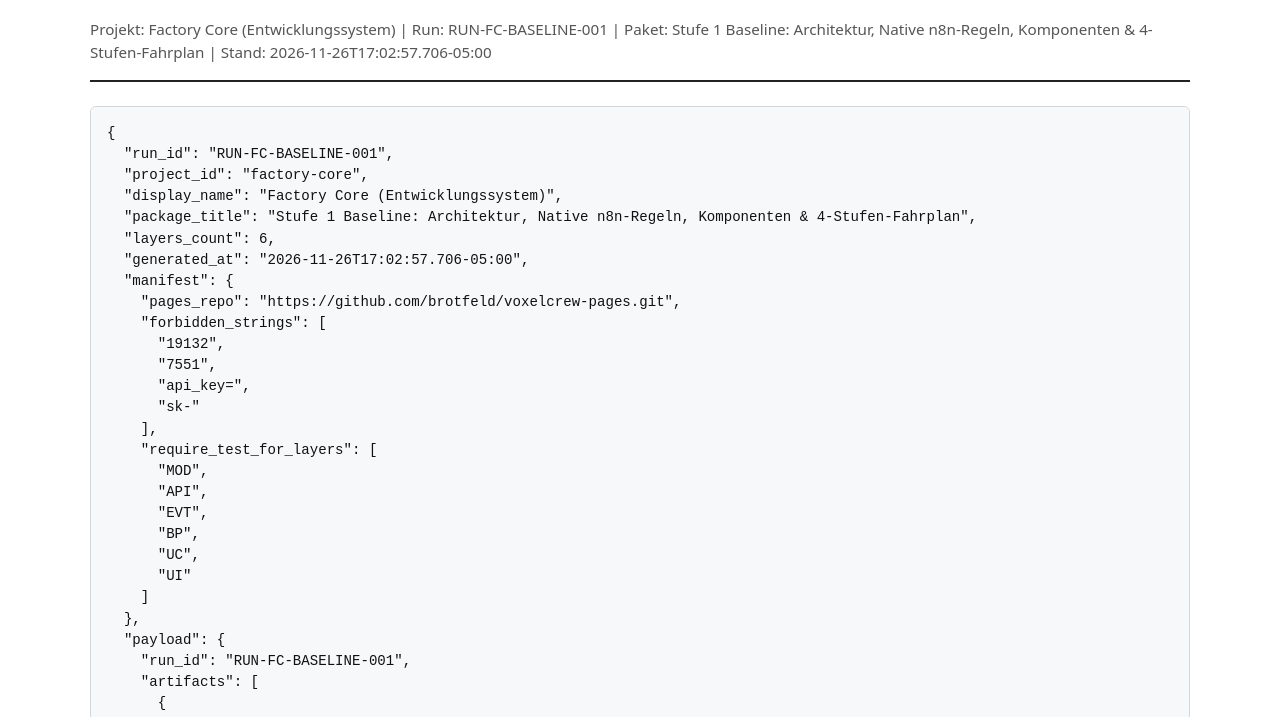
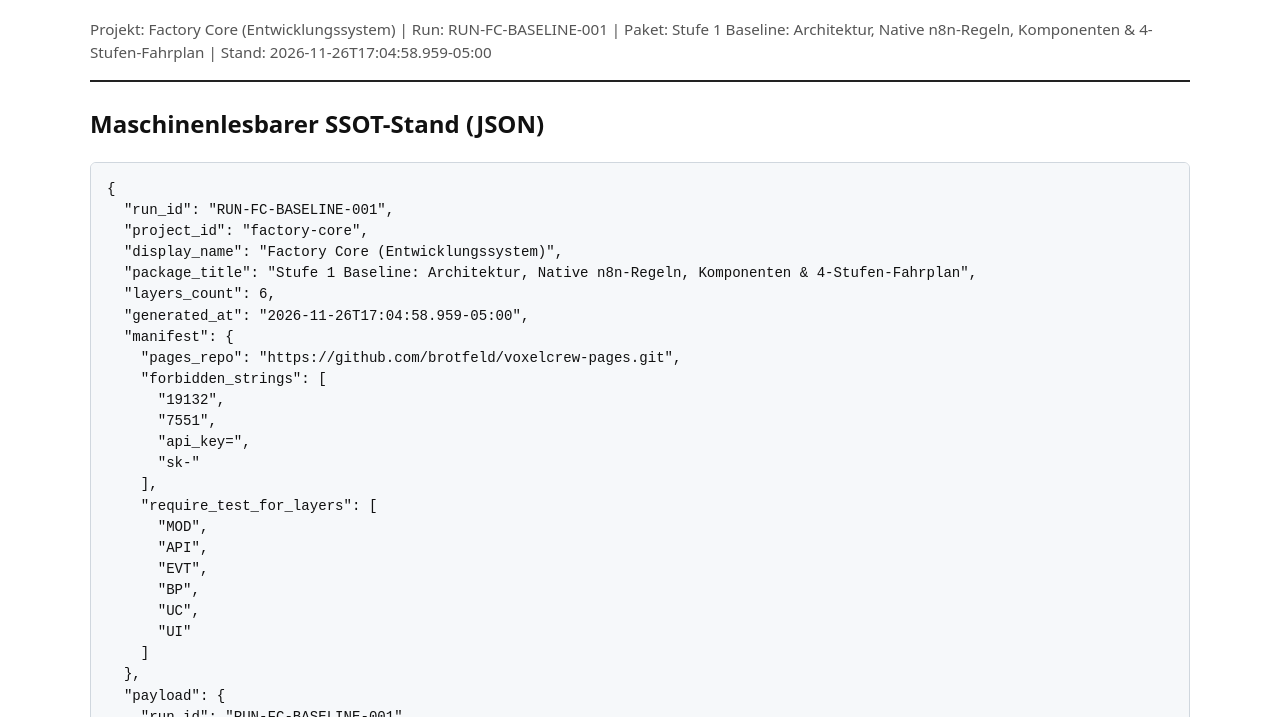
Before and after one commit to brotfeld/voxelcrew-pages, a plain HTML site: page factory/factory-core/ai-context-bundle.html in a window 1280 px wide. Shown: the part 83-800 px from the top of the page. Drawn offline with Linux system fonts and the light colour scheme.

Commit message:
ssot(factory-core): RUN-FC-BASELINE-001

```diff
--- a/factory/factory-core/ai-context-bundle.html
+++ b/factory/factory-core/ai-context-bundle.html
@@ -4,24 +4,26 @@
 <meta charset="utf-8">
 <title>AI-SSOT-Bundle: factory-core</title>
 <style>
-  body { font-family: system-ui, -apple-system, sans-serif; max-width: 1100px; margin: 2rem auto; padding: 0 1rem; line-height: 1.5; color: #111; }
+  body { font-family: system-ui, sans-serif; max-width: 1100px; margin: 2rem auto; padding: 0 1rem; line-height: 1.5; color: #111; }
   header { border-bottom: 2px solid #222; padding-bottom: 1rem; margin-bottom: 1.5rem; }
   .meta { color: #555; font-size: 0.95rem; }
   pre { background: #f6f8fa; border: 1px solid #d0d7de; border-radius: 6px; padding: 1rem; overflow-x: auto; font-size: 0.88rem; }
 </style>
 </head>
 <body>
-  <header>
-    <h1>AI-Context-Bundle: factory-core</h1>
-    <div class="meta">Projekt: Factory Core (Entwicklungssystem) | Run: RUN-FC-BASELINE-001 | Paket: Stufe 1 Baseline: Architektur, Native n8n-Regeln, Komponenten & 4-Stufen-Fahrplan | Stand: 2026-11-26T17:02:57.706-05:00</div>
-  </header>
+<header>
+  <h1>AI-Context-Bundle: factory-core</h1>
+  <div class="meta">Projekt: Factory Core (Entwicklungssystem) | Run: RUN-FC-BASELINE-001 | Paket: Stufe 1 Baseline: Architektur, Native n8n-Regeln, Komponenten & 4-Stufen-Fahrplan | Stand: 2026-11-26T17:04:58.959-05:00</div>
+</header>
+<main>
+  <h2>Maschinenlesbarer SSOT-Stand (JSON)</h2>
   <pre>{
   "run_id": "RUN-FC-BASELINE-001",
   "project_id": "factory-core",
   "display_name": "Factory Core (Entwicklungssystem)",
   "package_title": "Stufe 1 Baseline: Architektur, Native n8n-Regeln, Komponenten & 4-Stufen-Fahrplan",
   "layers_count": 6,
-  "generated_at": "2026-11-26T17:02:57.706-05:00",
+  "generated_at": "2026-11-26T17:04:58.959-05:00",
   "manifest": {
     "pages_repo": "https://github.com/brotfeld/voxelcrew-pages.git",
     "forbidden_strings": [
@@ -152,5 +154,6 @@
     "package_title": "Stufe 1 Baseline: Architektur, Native n8n-Regeln, Komponenten & 4-Stufen-Fahrplan"
   }
 }</pre>
+</main>
 </body>
 </html>
--- a/factory/factory-core/stand.json
+++ b/factory/factory-core/stand.json
@@ -4,7 +4,7 @@
   "display_name": "Factory Core (Entwicklungssystem)",
   "package_title": "Stufe 1 Baseline: Architektur, Native n8n-Regeln, Komponenten & 4-Stufen-Fahrplan",
   "layers_count": 6,
-  "generated_at": "2026-11-26T17:02:57.706-05:00",
+  "generated_at": "2026-11-26T17:04:58.959-05:00",
   "manifest": {
     "pages_repo": "https://github.com/brotfeld/voxelcrew-pages.git",
     "forbidden_strings": [
```
